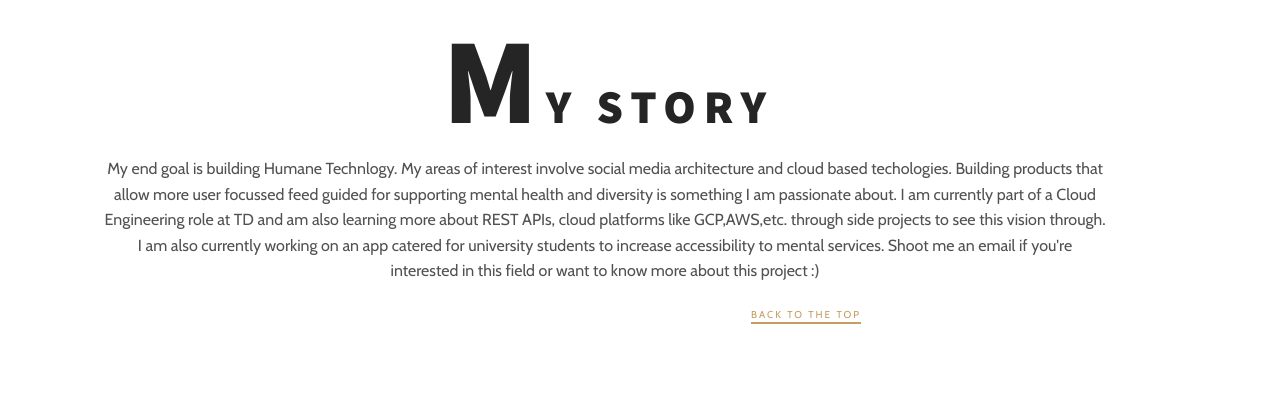
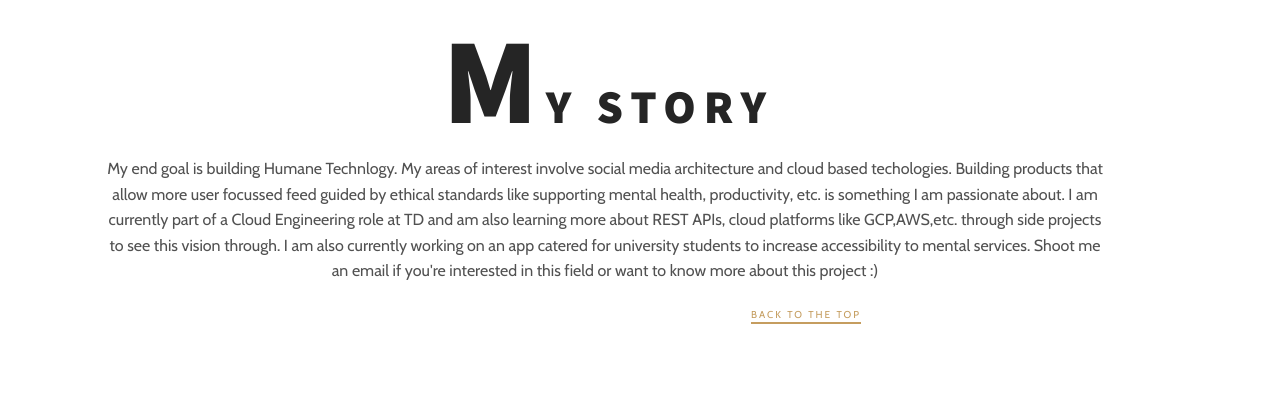
Before and after one commit to rangaran/niyatha.github.io, a plain HTML site: page index.html in a window 1280 px wide. Shown: the part 915-1323 px from the top of the page. Drawn offline with nearby package versions, Linux system fonts and the light colour scheme; a web font is replaced by a local one.

Commit message:
Update index.html

```diff
--- a/index.html
+++ b/index.html
@@ -65,7 +65,7 @@
                 </div>
                 <p>
                     My end goal is building Humane Technlogy. My areas of interest involve social media architecture and cloud based techologies.
-                    Building products that allow more user focussed feed guided for supporting mental health and diversity is something I am passionate about.
+                    Building products that allow more user focussed feed guided by ethical standards like supporting mental health, productivity, etc. is something I am passionate about.
                     I am currently part of a Cloud Engineering role at TD and am also learning more about REST APIs, cloud platforms like GCP,AWS,etc. through side projects
                     to see this vision through. I am also currently working on an app catered for university students to increase accessibility to mental services. Shoot me an email if you're
                     interested in this field or want to know more about this project :)
```
